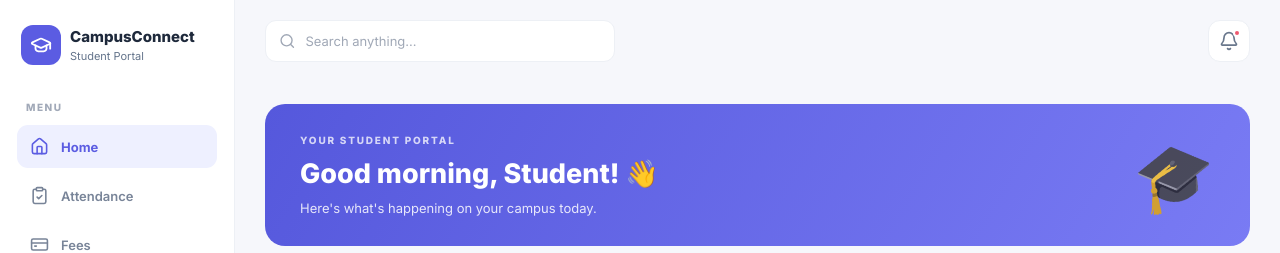
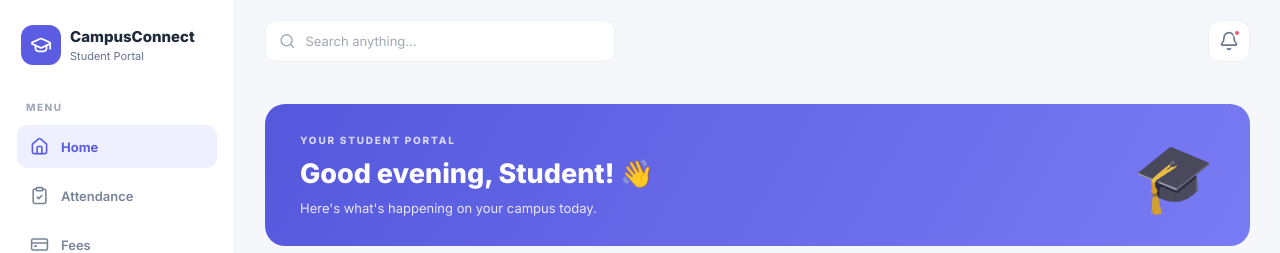
Before and after one commit to shrutibobade305/CampusConnect, a React (Vite) app: page / in a window 1280 px wide. Shown: the top 253 px of the page. Built offline with nearby package versions, Linux system fonts and the light colour scheme.

Commit message:
Added dynamic greeting based on current time

```diff
--- a/src/App.jsx
+++ b/src/App.jsx
@@ -666,6 +666,15 @@ function HomePage({ setActivePage, paymentMessage }) {
     (sum, fee) => sum + fee.amount,
     0
   );
+  // Dynamic greeting
+const currentHour = new Date().getHours();
+
+const greeting =
+  currentHour < 12
+    ? "Good morning"
+    : currentHour < 17
+    ? "Good afternoon"
+    : "Good evening";
 
   // Dynamic date formatting for My Day
   const todayFormatted = new Date().toLocaleDateString("en-US", {
@@ -686,7 +695,7 @@ function HomePage({ setActivePage, paymentMessage }) {
       <div className="welcome">
         <div className="welcome-content">
           <p className="eyebrow">YOUR STUDENT PORTAL</p>
-          <h1>Good morning, Student! 👋</h1>
+          <h1>{greeting}, Student! 👋</h1>
           <p>Here's what's happening on your campus today.</p>
         </div>
         <div className="welcome-decoration">🎓</div>
```
